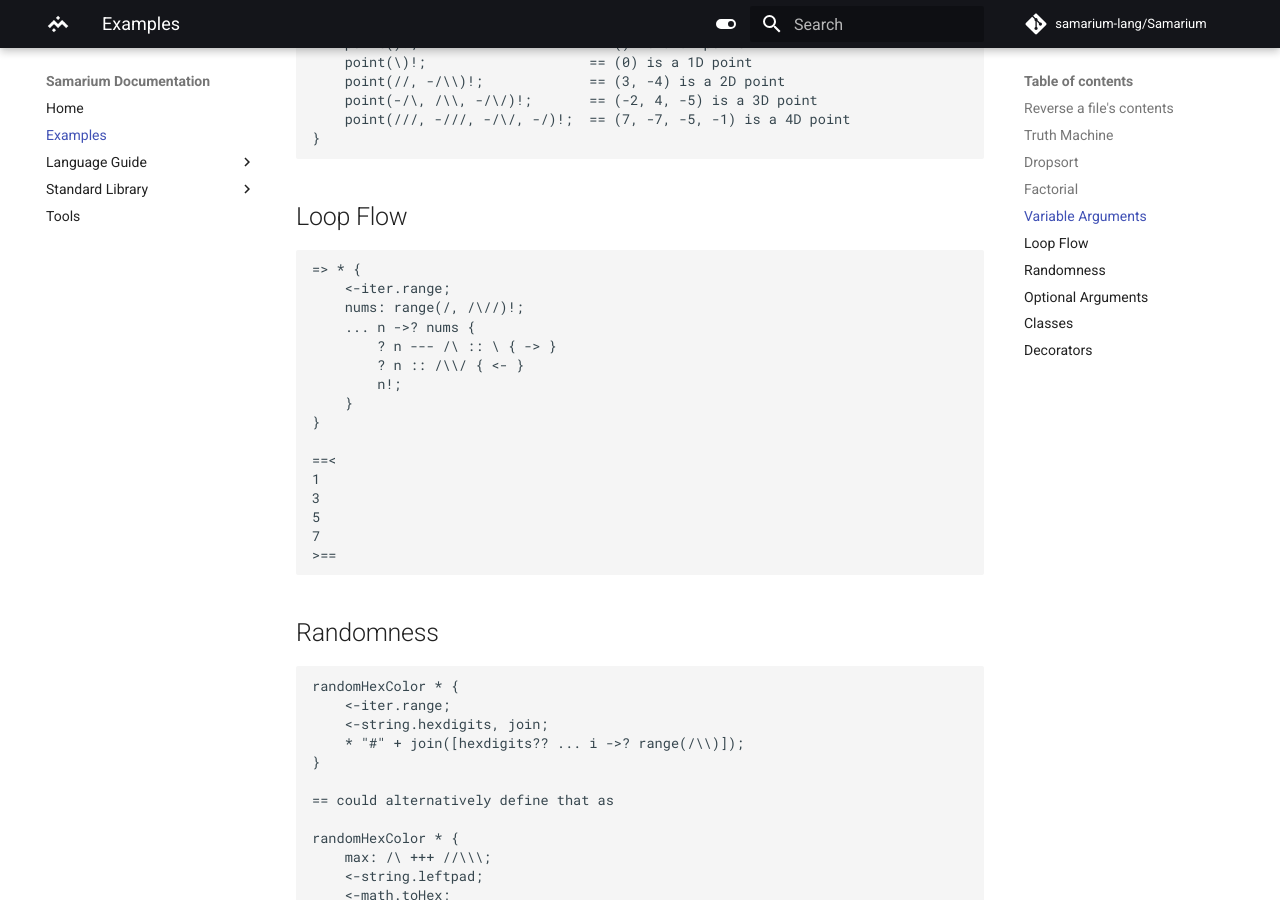
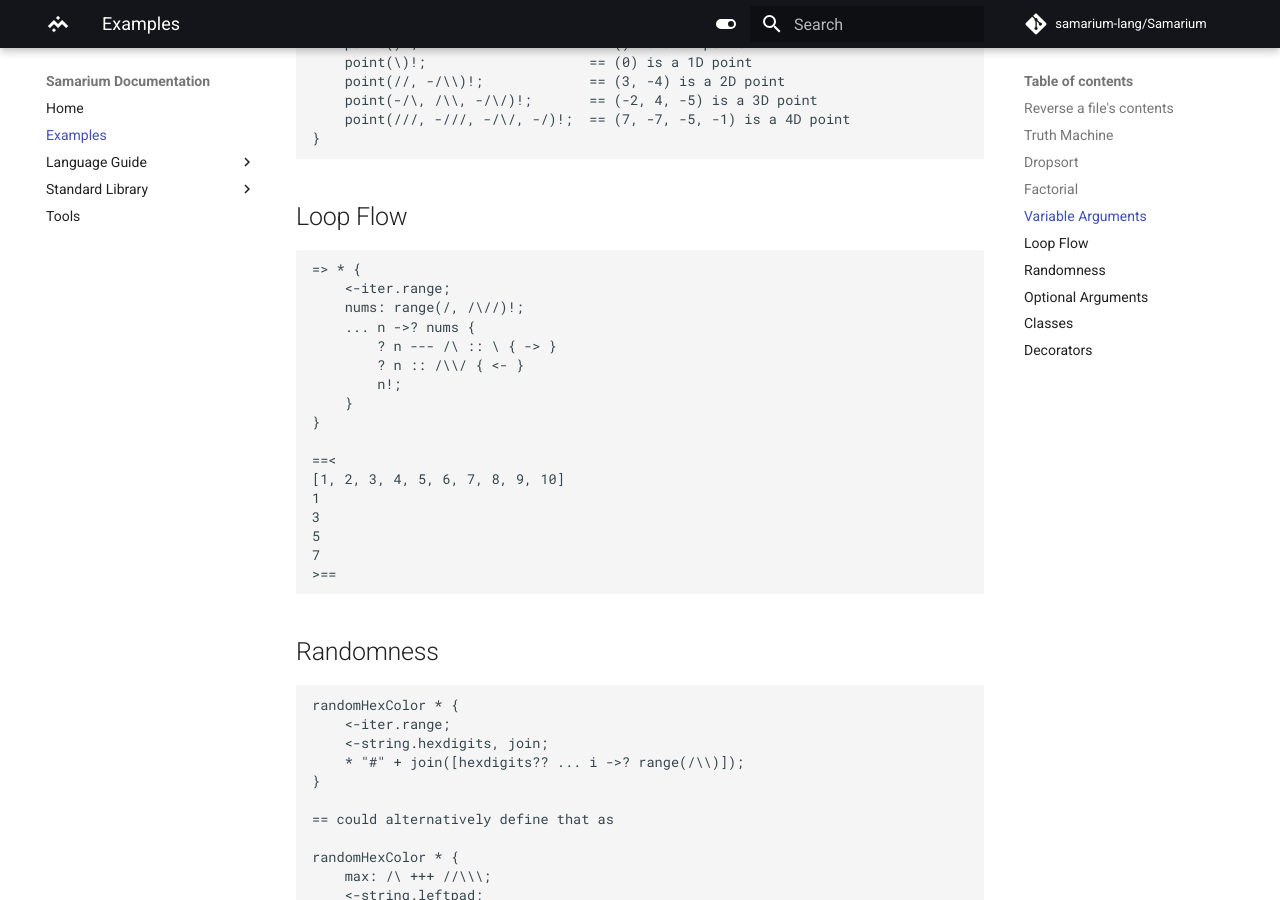
Before and after one commit to samarium-lang/Samarium, an MkDocs documentation site: the page built from docs/examples.md, in a window 1280 px wide and 900 px high, scrolled down 1340 px. Built offline with MkDocs 1.6.1 and Material for MkDocs 9.7.7, drawn with Linux system fonts in a browser that asks for light colours; comment, search, counter and statistics services are not loaded.

Commit message:
Added a missing output line

```diff
--- a/docs/examples.md
+++ b/docs/examples.md
@@ -82,6 +82,7 @@ point coords... * {
 }
 
 ==<
+[1, 2, 3, 4, 5, 6, 7, 8, 9, 10]
 1
 3
 5
```
